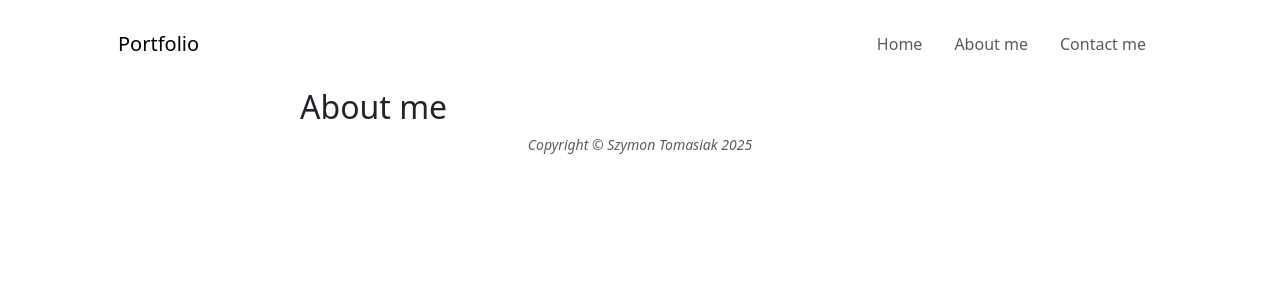
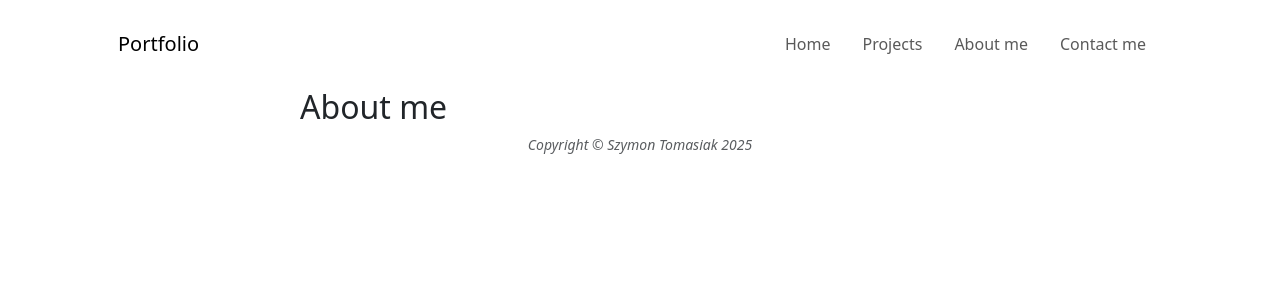
Before and after one commit to GibonCoder/Portfolio-Website, a Flask app: page /about-me in a window 1280 px wide. Shown: the top 300 px of the page. Run offline with Flask 3, Linux system fonts and the light colour scheme; some libraries are stand-ins or nearby versions.

Commit message:
Add nav-item for projects subpage

```diff
--- a/templates/header.html
+++ b/templates/header.html
@@ -40,6 +40,12 @@
                         </li>
                         <li class="nav-item">
                             <a
+                              class="nav-link px-lg-3 py-3 py-lg-4"
+                              href="{{ url_for('get_all_projects') }}"
+                            >Projects</a>
+                        </li>
+                        <li class="nav-item">
+                            <a
                                class="nav-link px-lg-3 py-3 py-lg-4"
                                href="{{ url_for('about_me') }}"
                             >About me</a>
```
